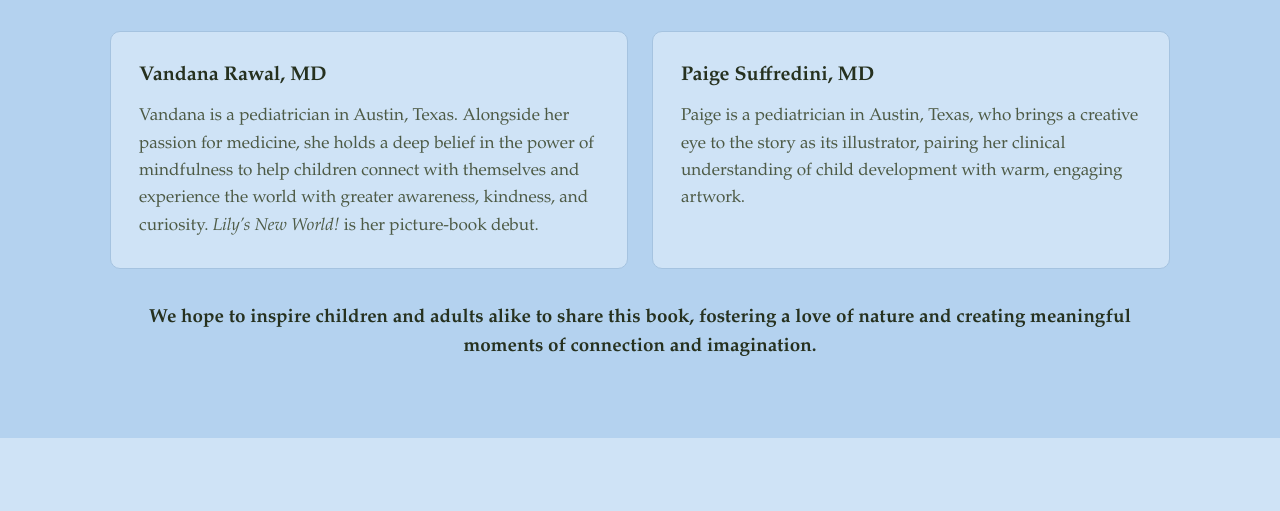
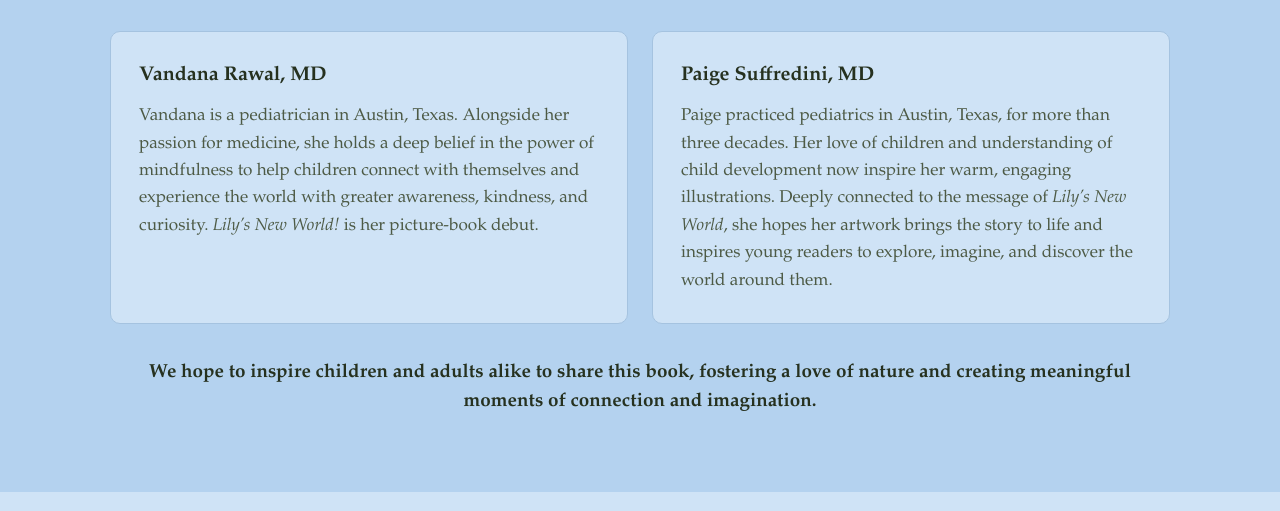
Before and after one commit to Little-Ladybug-Press/littleladybugpress-site, a plain HTML site: page index.html in a window 1280 px wide. Shown: the part 1570-2081 px from the top of the page. Drawn offline with Linux system fonts and the light colour scheme.

Commit message:
Update Paige's bio with her new wording

```diff
--- a/index.html
+++ b/index.html
@@ -77,7 +77,7 @@
       </article>
       <article class="card">
         <h3>Paige Suffredini, MD</h3>
-        <p>Paige is a pediatrician in Austin, Texas, who brings a creative eye to the story as its illustrator, pairing her clinical understanding of child development with warm, engaging artwork.</p>
+        <p>Paige practiced pediatrics in Austin, Texas, for more than three decades. Her love of children and understanding of child development now inspire her warm, engaging illustrations. Deeply connected to the message of <em>Lily&rsquo;s New World</em>, she hopes her artwork brings the story to life and inspires young readers to explore, imagine, and discover the world around them.</p>
       </article>
     </div>
     <p class="authors-note">We hope to inspire children and adults alike to share this book, fostering a love of nature and creating meaningful moments of connection and imagination.</p>
```
